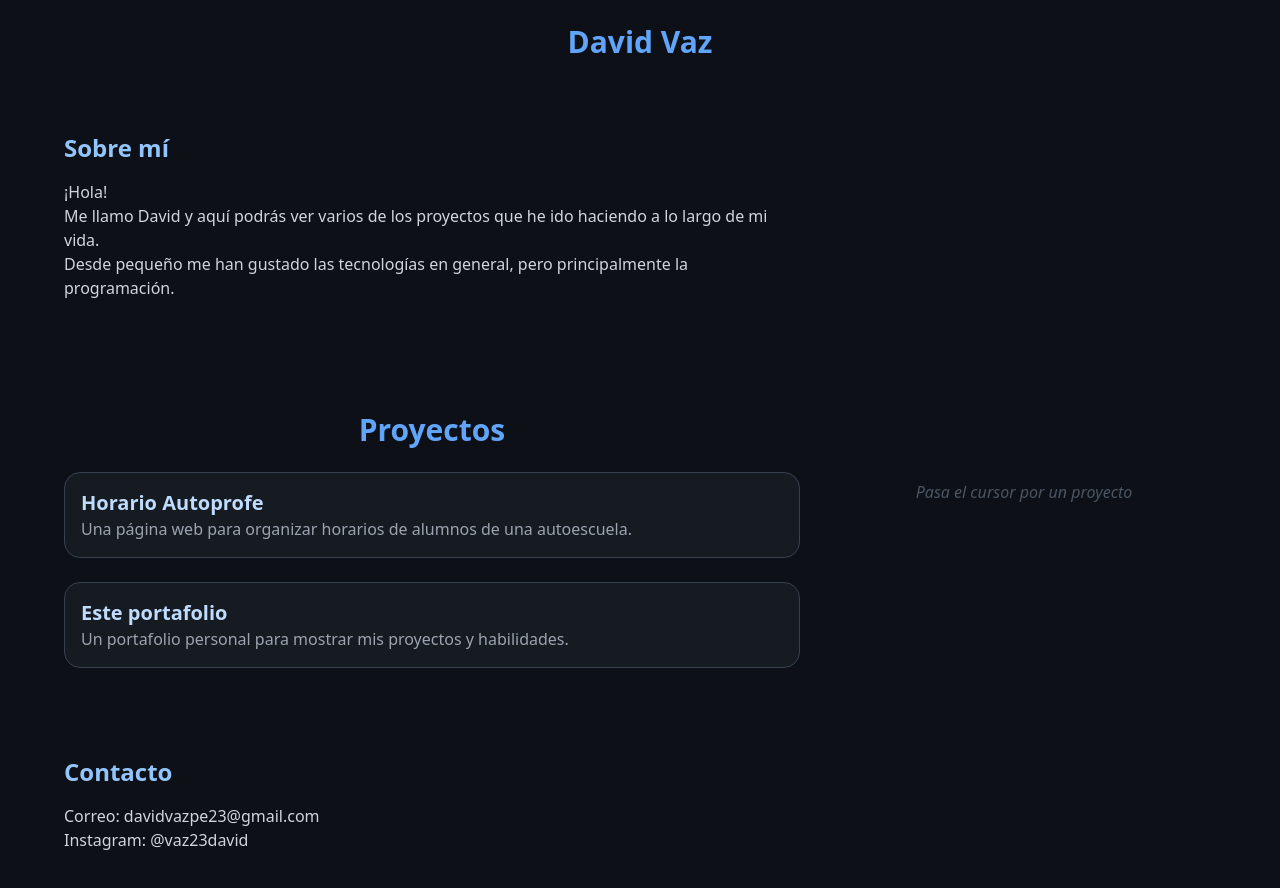
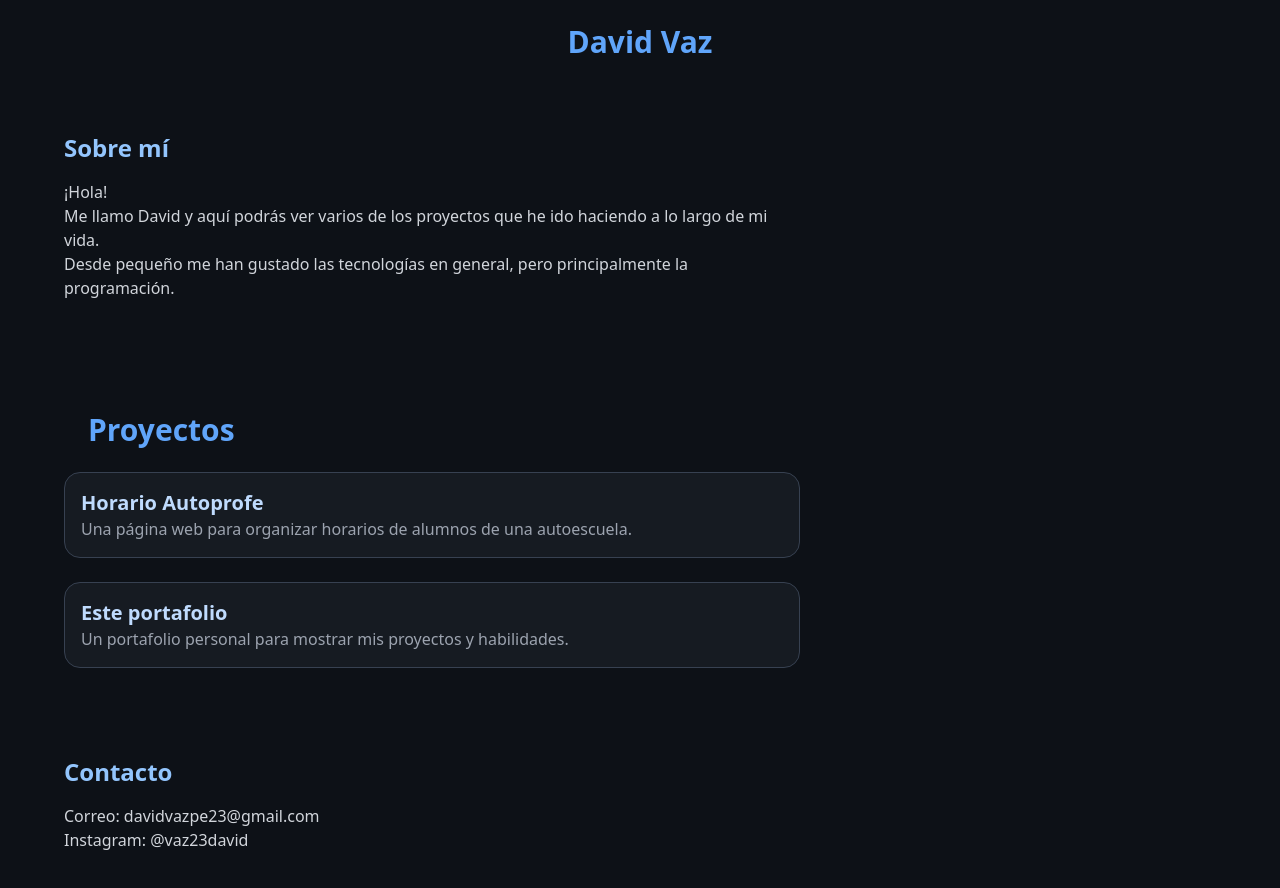
Before and after one commit to Davivp23/DavidVaz, a React (Vite) app: page / in a window 1280 px wide. Shown: the top 888 px of the page. Built offline with nearby package versions, Linux system fonts and the light colour scheme.

Commit message:
Update framer-motion dependency and refactor project preview functionality

```diff
--- a/package.json
+++ b/package.json
@@ -7,7 +7,7 @@
     "preview": "vite preview"
   },
   "dependencies": {
-    "framer-motion": "^11.0.0",
+    "framer-motion": "^11.18.2",
     "react": "^18.0.0",
     "react-dom": "^18.0.0",
     "react-router-dom": "^7.6.0"
--- a/src/Home.jsx
+++ b/src/Home.jsx
@@ -3,6 +3,8 @@ import Header from './components/Header';
 import About from './components/About';
 import Projects from './components/Projects';
 import Contact from './components/Contact';
+import ProjectPreview from './components/ProjectPreview';
+
 
 export default function Home() {
   const [hoveredProject, setHoveredProject] = useState(null);
@@ -21,15 +23,7 @@ export default function Home() {
 
         {/* Columna derecha: imagen dinámica */}
         <div className="hidden md:flex w-1/3 items-center justify-center">
-          {hoveredProject ? (
-            <img
-              src={hoveredProject.image}
-              alt={hoveredProject.title}
-              className="w-full max-w-xs rounded-xl shadow-xl transition-all duration-500"
-            />
-          ) : (
-            <div className="text-gray-600 italic">Pasa el cursor por un proyecto</div>
-          )}
+          <ProjectPreview project={hoveredProject} />
         </div>
       </main>
     </div>
--- /dev/null
+++ b/src/components/ProjectPreview.jsx
@@ -0,0 +1,25 @@
+import React from 'react';
+import { motion, AnimatePresence } from 'framer-motion';
+
+export default function ProjectPreview({ project }) {
+  return (
+    <AnimatePresence>
+      {project && (
+        <motion.div
+          key={project.id}
+          initial={{ opacity: 0, scale: 0.95, y: 10 }}
+          animate={{ opacity: 1, scale: 1, y: 0 }}
+          exit={{ opacity: 0, scale: 0.95, y: 10 }}
+          transition={{ duration: 0.3, ease: 'easeOut' }}
+          className="max-w-sm p-4 border rounded-2xl bg-[#0d1117]"
+        >
+          <img
+            src={project.image}
+            alt={project.title}
+            className="rounded-lg"
+          />
+        </motion.div>
+      )}
+    </AnimatePresence>
+  );
+}
--- a/src/components/Projects.jsx
+++ b/src/components/Projects.jsx
@@ -5,7 +5,7 @@ import projects from '../data/projects';
 export default function Projects({ onHover }) {
   return (
     <section className="py-10">
-      <h2 className="p-6 text-center text-3xl font-bold text-blue-400">Proyectos</h2>
+      <h2 className="p-6 text-left text-3xl font-bold text-blue-400">Proyectos</h2>
       <div className="flex flex-col gap-6">
         {projects.map((project) => (
           <Link
```
Also changed, not shown: 1 other file (tests, documents, lock files or other folders).
